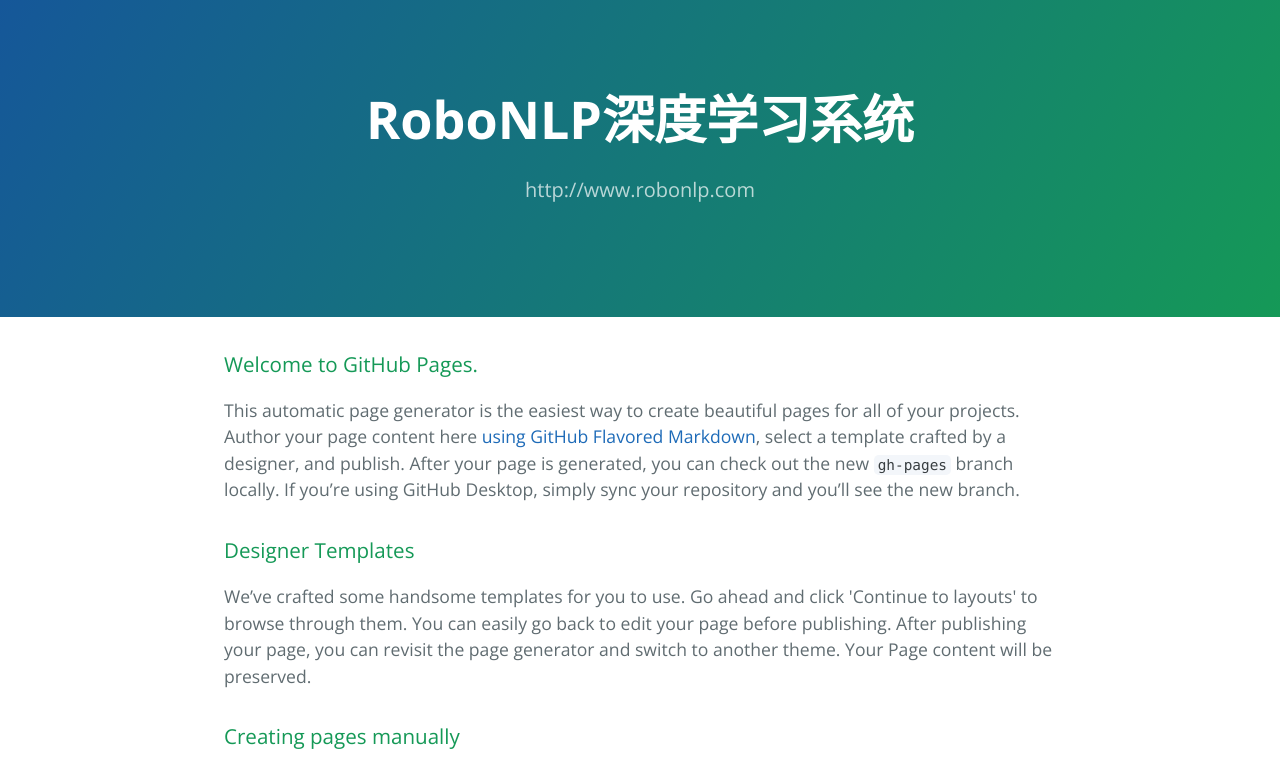
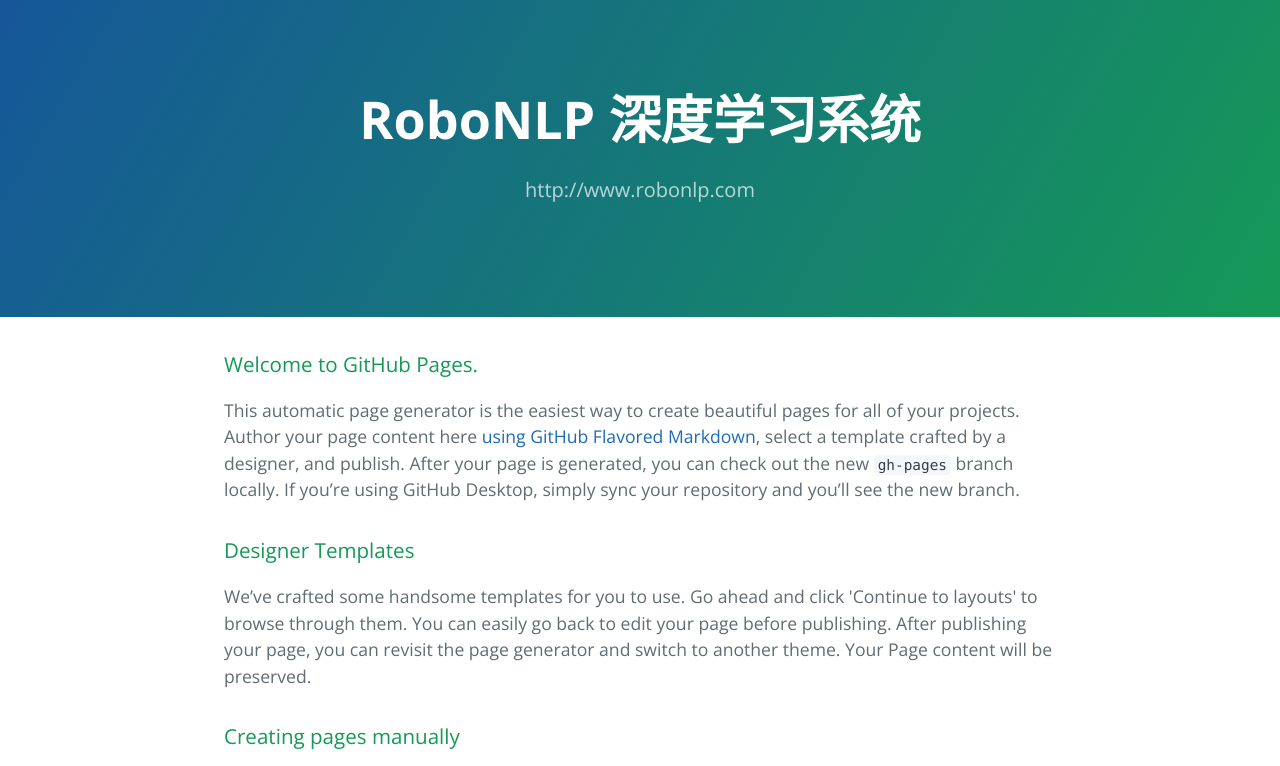
Before and after one commit to RoboNLP/robonlp.github.io, a plain HTML site: page index.html in a window 1280 px wide. Shown: the top 766 px of the page. Drawn offline with nearby package versions, Linux system fonts and the light colour scheme.

Commit message:
Update index.html

```diff
--- a/index.html
+++ b/index.html
@@ -11,7 +11,7 @@
   </head>
   <body>
     <section class="page-header">
-      <h1 class="project-name">RoboNLP深度学习系统</h1>
+      <h1 class="project-name">RoboNLP 深度学习系统</h1>
       <h2 class="project-tagline">http://www.robonlp.com</h2>
     </section>
 
```
